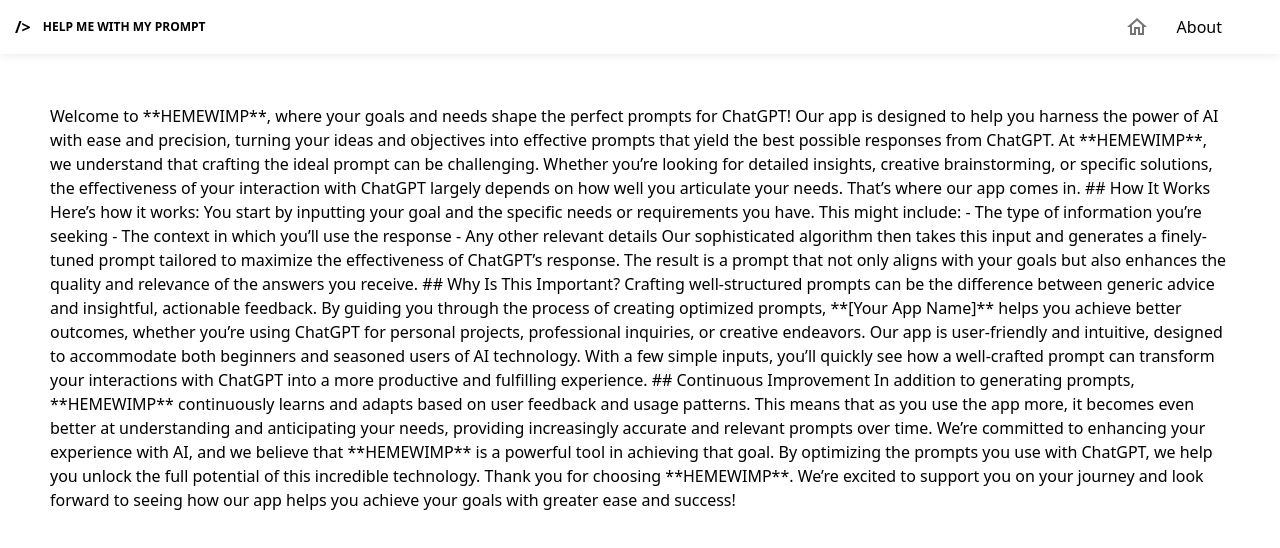
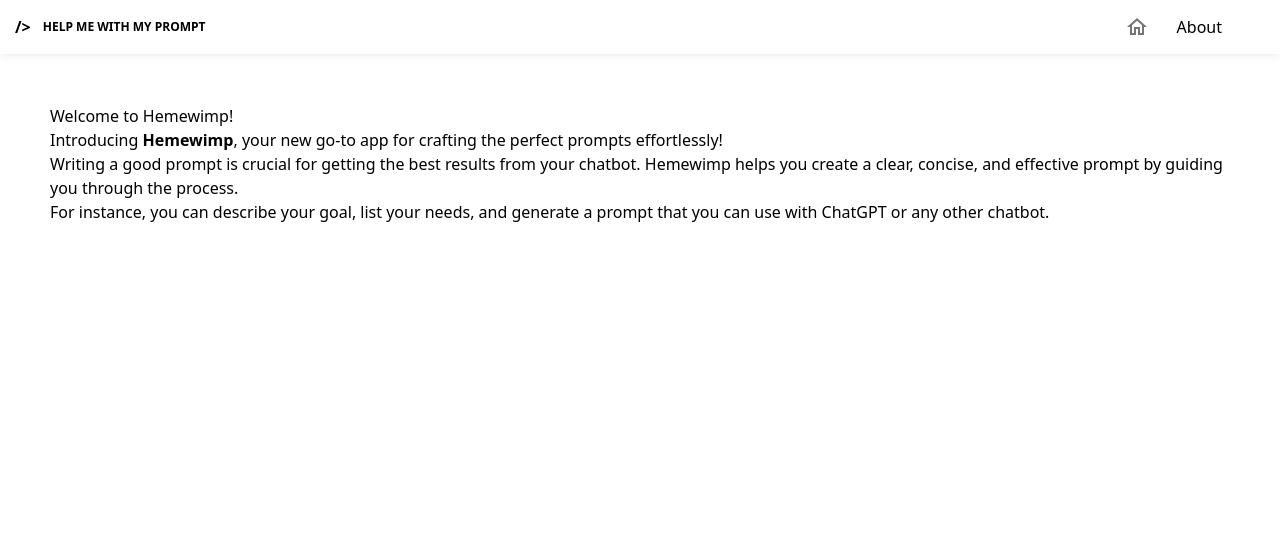
Before and after one commit to Ferez22/hemewimp, a React (Vite) app: page /about in a window 1280 px wide. Shown: the top 548 px of the page. Built offline with nearby package versions, Linux system fonts and the light colour scheme.

Commit message:
edit about text in markdown

```diff
--- a/package.json
+++ b/package.json
@@ -35,6 +35,7 @@
     "react": "^18.2.0",
     "react-dom": "^18.2.0",
     "react-error-boundary": "^3.1.4",
+    "react-markdown": "^9.0.1",
     "react-router-dom": "^6.26.1",
     "sass": "^1.54.5",
     "vite": "^3.0.9"
--- a/src/pages/about.tsx
+++ b/src/pages/about.tsx
@@ -1,45 +1,21 @@
 import React from 'react';
 import Box from '@mui/material/Box';
+import ReactMarkdown from 'react-markdown';
 
 const AboutPage = () => {
   return (
     <Box sx={{ padding: '50px' }}>
-      Welcome to **HEMEWIMP**, where your goals and needs shape the perfect
-      prompts for ChatGPT! Our app is designed to help you harness the power of
-      AI with ease and precision, turning your ideas and objectives into
-      effective prompts that yield the best possible responses from ChatGPT. At
-      **HEMEWIMP**, we understand that crafting the ideal prompt can be
-      challenging. Whether you’re looking for detailed insights, creative
-      brainstorming, or specific solutions, the effectiveness of your
-      interaction with ChatGPT largely depends on how well you articulate your
-      needs. That’s where our app comes in. ## How It Works Here’s how it works:
-      You start by inputting your goal and the specific needs or requirements
-      you have. This might include: - The type of information you’re seeking -
-      The context in which you’ll use the response - Any other relevant details
-      Our sophisticated algorithm then takes this input and generates a
-      finely-tuned prompt tailored to maximize the effectiveness of ChatGPT’s
-      response. The result is a prompt that not only aligns with your goals but
-      also enhances the quality and relevance of the answers you receive. ## Why
-      Is This Important? Crafting well-structured prompts can be the difference
-      between generic advice and insightful, actionable feedback. By guiding you
-      through the process of creating optimized prompts, **[Your App Name]**
-      helps you achieve better outcomes, whether you’re using ChatGPT for
-      personal projects, professional inquiries, or creative endeavors. Our app
-      is user-friendly and intuitive, designed to accommodate both beginners and
-      seasoned users of AI technology. With a few simple inputs, you’ll quickly
-      see how a well-crafted prompt can transform your interactions with ChatGPT
-      into a more productive and fulfilling experience. ## Continuous
-      Improvement In addition to generating prompts, **HEMEWIMP** continuously
-      learns and adapts based on user feedback and usage patterns. This means
-      that as you use the app more, it becomes even better at understanding and
-      anticipating your needs, providing increasingly accurate and relevant
-      prompts over time. We’re committed to enhancing your experience with AI,
-      and we believe that **HEMEWIMP** is a powerful tool in achieving that
-      goal. By optimizing the prompts you use with ChatGPT, we help you unlock
-      the full potential of this incredible technology. Thank you for choosing
-      **HEMEWIMP**. We’re excited to support you on your journey and look
-      forward to seeing how our app helps you achieve your goals with greater
-      ease and success!
+      <ReactMarkdown>
+        {`
+## Welcome to Hemewimp!
+
+Introducing **Hemewimp**, your new go-to app for crafting the perfect prompts effortlessly!
+
+Writing a good prompt is crucial for getting the best results from your chatbot. Hemewimp helps you create a clear, concise, and effective prompt by guiding you through the process.
+
+For instance, you can describe your goal, list your needs, and generate a prompt that you can use with ChatGPT or any other chatbot.
+        `}
+      </ReactMarkdown>
     </Box>
   );
 };
```
Also changed, not shown: 1 other file (tests, documents, lock files or other folders).
